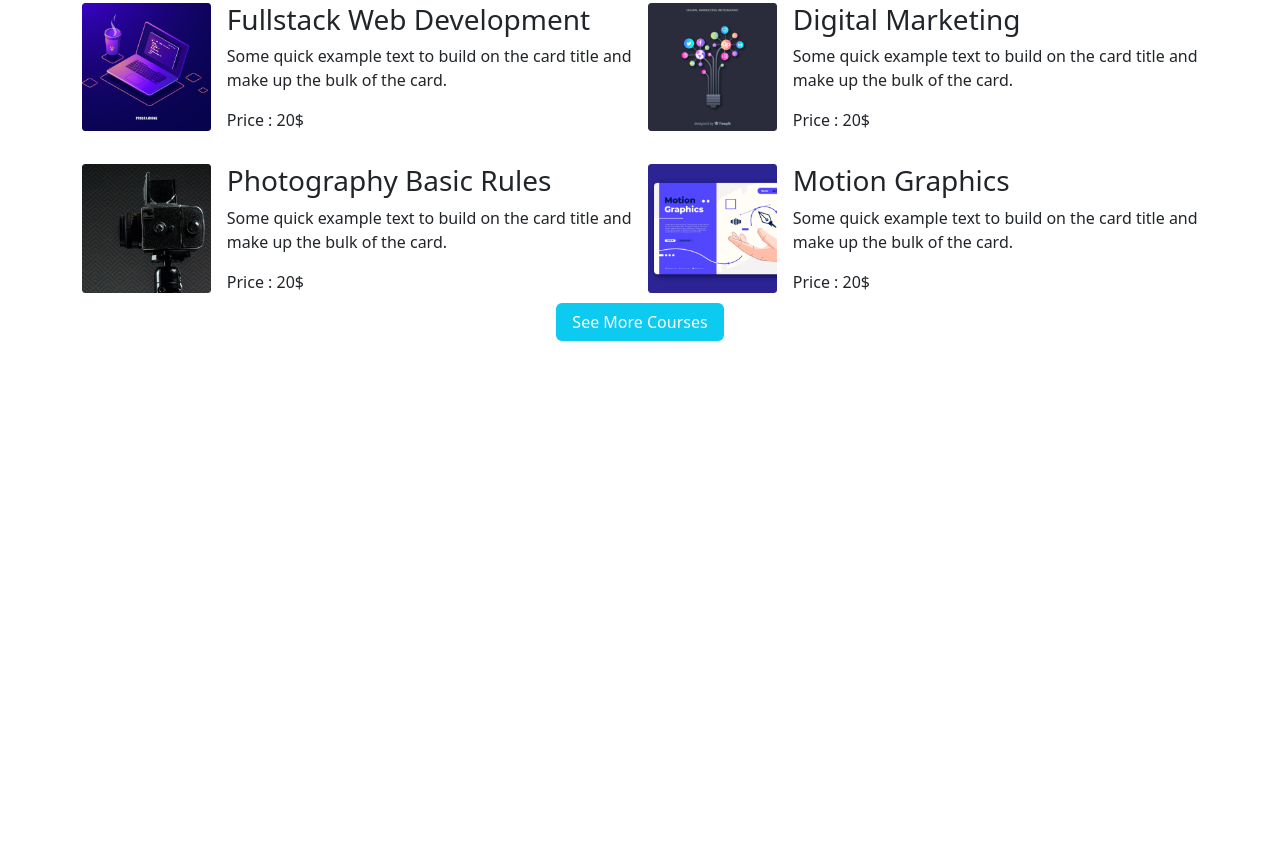
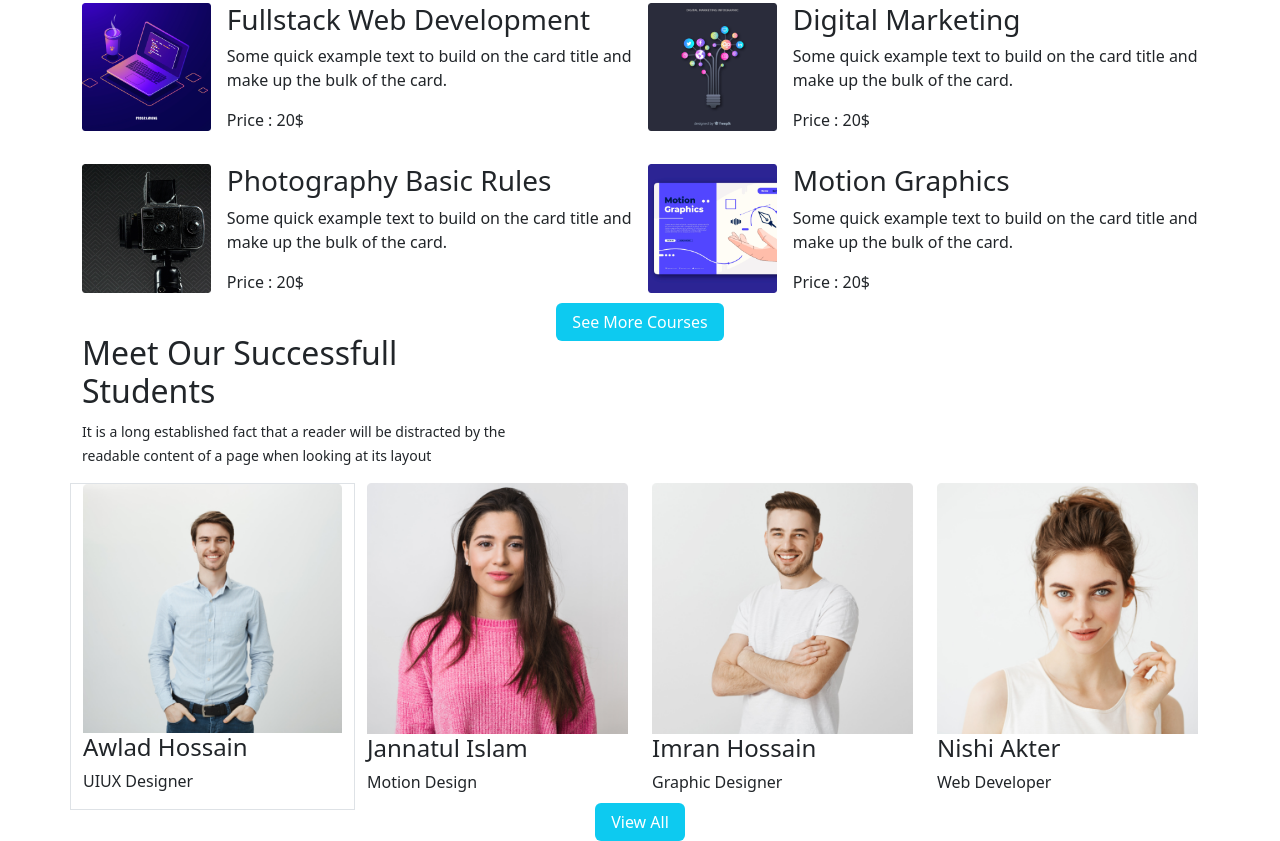
Before and after one commit to sabbirahmedseam/Assigenment-3, a plain HTML site: page index.html in a window 1280 px wide. Shown: the part 948-1789 px from the top of the page. Before the commit the page ends 1289 px from the top, so only its background shows below. Drawn offline with Linux system fonts and the light colour scheme.

Commit message:
successful student part send

```diff
--- a/index.html
+++ b/index.html
@@ -202,6 +202,44 @@
         </div>
     </section>
     <!-- img part end -->
+    <!-- successfull student part start -->
+    <section class="container ">
+        <h2>Meet Our Successfull <br>
+            Students</h2>
+        <p><small>It is a long established fact that a reader will be distracted by the <br>
+                readable content of a page when looking at its layout</small></p>
+    </section>
+
+    <!-- successfull student part start -->
+    <section class="container">
+        <div class="row row-cols-lg-4 ">
+            <div class="col border">
+                <img class="img-fluid" src="images/student/student-1.png" alt="">
+                <p class="h4">Awlad Hossain</p>
+                <p>UIUX Designer</p>
+            </div>
+            <div class="col">
+                <img class="img-fluid " src="images/student/student-2.png" alt="">
+                <p class="h4">Jannatul Islam</p>
+                <p>Motion Design</p>
+            </div>
+            <div class="col">
+                <img class="img-fluid " src="images/student/student-3.png" alt="">
+                <p class="h4">Imran Hossain</p>
+                <p>Graphic Designer</p>
+            </div>
+            <div class="col">
+                <img class="img-fluid " src="images/student/student-4.png" alt="">
+                <p class="h4">Nishi Akter</p>
+                <p>Web Developer</p>
+            </div>
+        </div>
+        <div class="text-center">
+            <span class="bg-info text-white py-2 px-3 rounded">View All</span>
+        </div>
+    </section>
+    <!-- successfull student part end -->
+
 
 
 
```
